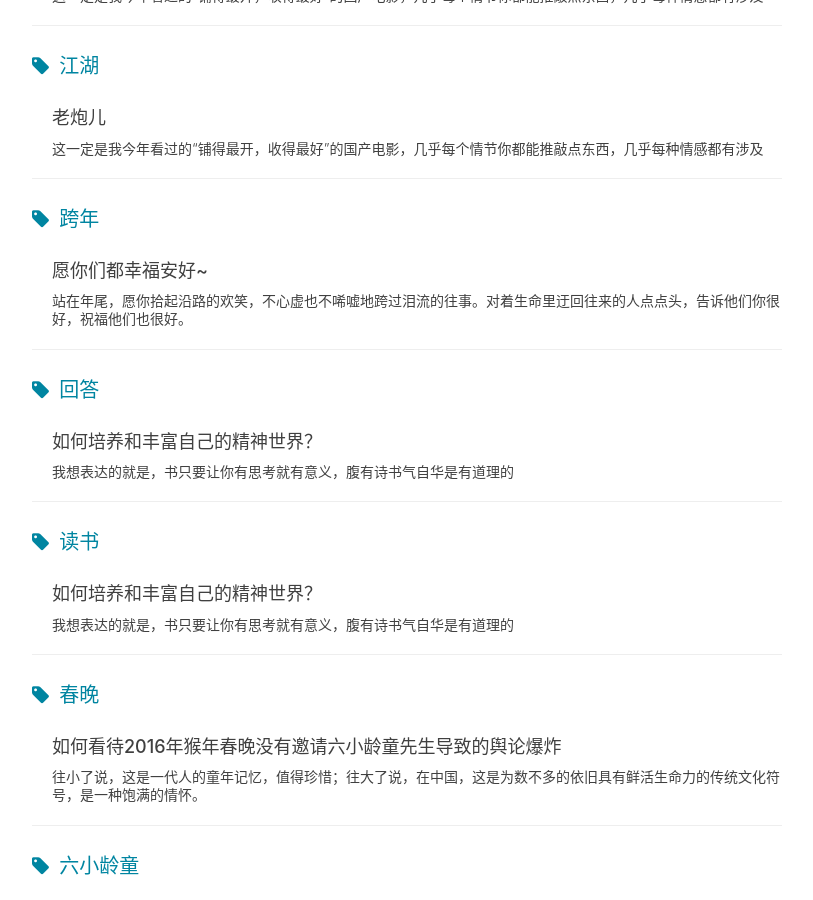
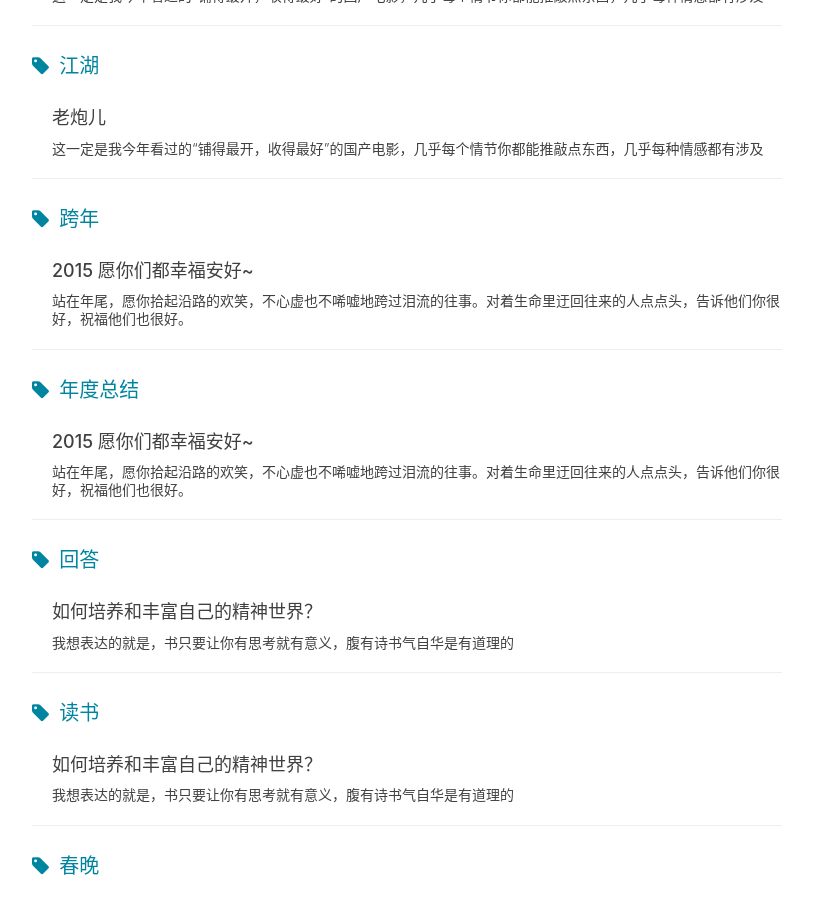
Before and after one commit to jiayangchen/jiayangchen.github.io, a Jekyll site: the page built from tags.html, in a window 1280 px wide and 900 px high, scrolled down 5769 px. Shown: the whole window, without its empty margins (233-1046 px from the left). Built offline with Jekyll 4.4.1, drawn with Linux system fonts in a browser that asks for light colours; nearby versions of some CDN libraries; comment, search, counter and statistics services are not loaded; some of the changed text lies outside the part shown.

Commit message:
new year

```diff
--- a/_posts/2015-12-31-new-year.md
+++ b/_posts/2015-12-31-new-year.md
@@ -1,6 +1,6 @@
 ---
 layout: post
-title: "愿你们都幸福安好~"
+title: "2015  愿你们都幸福安好~"
 subtitle: "站在年尾，愿你拾起沿路的欢笑，不心虚也不唏嘘地跨过泪流的往事。对着生命里迂回往来的人点点头，告诉他们你很好，祝福他们也很好。"
 date: 2015-12-31
 author: "ChenJY"
@@ -10,6 +10,7 @@ tags:
     - 日志
     - 跨年
     - 祝福
+    - 年度总结
 ---
 
 站在年尾，愿你拾起沿路的欢笑，不心虚也不唏嘘地跨过泪流的往事。
```
